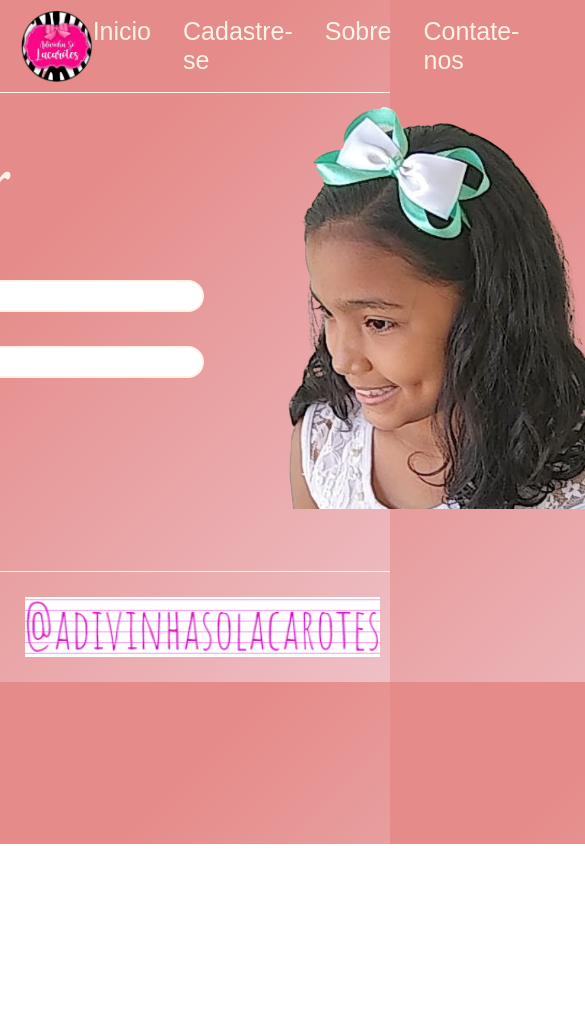
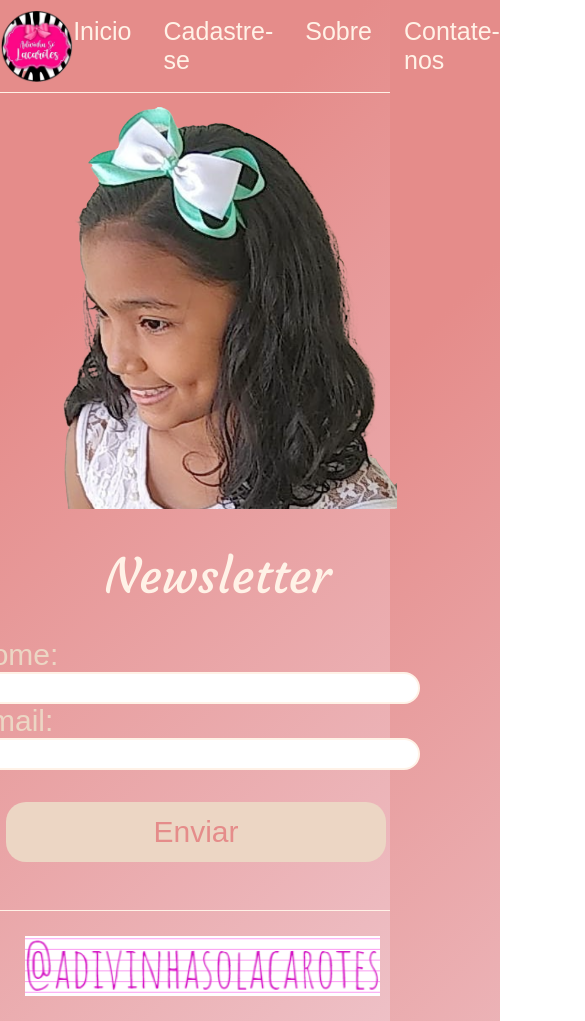
Before and after one commit to madsonmendes87/landinglacarote, a plain HTML site: page cadastrese.html in a window 390 px wide. Shown: the top 1021 px of the page, 585 px wide, since content can reach past the window. Before the commit the page ends 844 px from the top, so only its background shows below. Drawn offline with Linux system fonts and the light colour scheme; a web font is replaced by a local one.

Commit message:
responsividadeFinal

```diff
--- a/css/estilocadastro.css
+++ b/css/estilocadastro.css
@@ -104,3 +104,105 @@ body {
     display: block;
     margin: 0 auto;
 }
+
+@media (max-width:768px) {
+    .banner {
+        display: flex;
+        flex-direction: row;
+        padding: 10px 0%;;
+    }
+
+    .banner-logo {
+        height: flex;
+    }
+
+    .banner-menu {
+        display: flex;
+    }
+
+    .newsletterFormulario {
+        display: flex;
+        flex-direction: column;
+        align-items: center;
+        justify-content: center;
+
+    }
+
+    .newsletterFormulario-descritoTitulo {
+        font-family: 'Courgette', cursive;
+        font-weight: 400;
+        font-size: 3rem;
+        padding-left: 30%;
+        padding-top: 5%;
+        color: #FFF2E7;
+    }
+
+    .newsletterFormulario-imagem {
+        order: -1;
+    }
+
+    .newsletterFormulario-botao {
+        background-color: #ECD6C4;
+        width: 380px;
+        height: 60px;
+        border: none;
+        border-radius: 20px;
+        font-family: 'Dongle', sans-serif;
+        font-weight: 400;
+        font-size: 30px;
+        margin-left: 8%;
+        color: #e58c8a;
+    }
+
+}
+
+@media (max-width:480px) {
+    .banner {
+        display: flex;
+        flex-direction: row;
+        padding: 10px 0%;
+    }
+
+    .banner-logo {
+        height: flex;
+    }
+
+    .banner-menu {
+        display: flex;
+    }
+
+    .newsletterFormulario {
+        display: flex;
+        flex-direction: column;
+        align-items: center;
+        justify-content: center;
+
+    }
+
+    .newsletterFormulario-descritoTitulo {
+        font-family: 'Courgette', cursive;
+        font-weight: 400;
+        font-size: 3rem;
+        padding-left: 30%;
+        padding-top: 5%;
+        color: #FFF2E7;
+    }
+
+    .newsletterFormulario-imagem {
+        order: -1;
+    }
+
+    .newsletterFormulario-botao {
+        background-color: #ECD6C4;
+        width: 380px;
+        height: 60px;
+        border: none;
+        border-radius: 20px;
+        font-family: 'Dongle', sans-serif;
+        font-weight: 400;
+        font-size: 30px;
+        margin-left: 8%;
+        color: #e58c8a;
+    }
+
+}
--- a/css/estilos.css
+++ b/css/estilos.css
@@ -121,7 +121,7 @@ body {
     margin: 0 auto;
 }
 
-@media (max-width:750px) {
+@media (max-width:768px) {
     .banner {
         display: flex;
         flex-direction: row;
@@ -192,5 +192,77 @@ body {
         color: #FFF2E7;
 
     }
+}
 
+@media (max-width:480px) {
+    .banner {
+        display: flex;
+        flex-direction: row;
+        padding: 10px 0%;
+    }
+
+    .banner-logo {
+        height: flex;
+    }
+
+    .banner-menu {
+        display: flex;
+    }
+
+    .conteudoPrincipal {
+        display: flex;
+        flex-direction: column;
+        align-items: center;
+        justify-content: center;
+
+    }
+
+    .conteudoPrincipal-escritoTitulo {
+        font-family: 'Courgette', cursive;
+        font-weight: 400;
+        font-size: 3rem;
+        padding: 1% 0;
+        color: #FFF2E7;
+    }
+
+    .conteudoPrincipal-imagem {
+        order: -1;
+    }
+
+    .conteudoPrincipal-escritoSubtitulo {
+        font-family: 'Dongle', sans-serif;
+        font-weight: 400;
+        font-size: 2rem;
+        padding-left: 7%;
+        color: #ECD6C4;
+    }
+
+    .conteudoPrincipal-escritoBotao {
+        background-color: #ECD6C4;
+        width: 380px;
+        height: 60px;
+        border: none;
+        border-radius: 20px;
+        font-family: 'Dongle', sans-serif;
+        font-weight: 400;
+        font-size: 30px;
+        margin-left: 10%;
+        color: #e58c8a;
+    }
+
+    .conteudoSecundario-titulo {
+        padding-top: 48px;
+        font-family: 'Courgette', cursive;
+        font-weight: 400;
+        font-size: 1.5rem;
+        color: #FFF2E7;
+    }
+
+    .conteudoSecundario-paragrafo {
+        font-family: 'Dongle', sans-serif;
+        font-weight: 300;
+        font-size: 1.5rem;
+        color: #FFF2E7;
+
+    }
 }
--- a/css/estilosobre.css
+++ b/css/estilosobre.css
@@ -83,3 +83,77 @@ body {
     display: block;
     margin: 0 auto;
 }
+
+@media (max-width:768px) {
+    .banner {
+        display: flex;
+        flex-direction: row;
+        padding: 10px 0%;;
+    }
+
+    .banner-logo {
+        height: flex;
+    }
+
+    .banner-menu {
+        display: flex;
+    }
+
+    .sobrePrincipal {
+        display: flex;
+        flex-direction: column;
+        align-items: center;
+        justify-content: center;
+
+    }
+
+    .sobrePrincipal-escritoTitulo {
+        font-family: 'Courgette', cursive;
+        font-weight: 400;
+        font-size: 3rem;
+        padding-left: 30%;
+        padding-top: 5%;
+        color: #FFF2E7;
+    }
+
+    .sobrePrincipal-imagem {
+        order: -1;
+    }
+}
+
+@media (max-width:480px) {
+    .banner {
+        display: flex;
+        flex-direction: row;
+        padding: 10px 0%;
+    }
+
+    .banner-logo {
+        height: flex;
+    }
+
+    .banner-menu {
+        display: flex;
+    }
+
+    .sobrePrincipal {
+        display: flex;
+        flex-direction: column;
+        align-items: center;
+        justify-content: center;
+
+    }
+
+    .sobrePrincipal-escritoTitulo {
+        font-family: 'Courgette', cursive;
+        font-weight: 400;
+        font-size: 3rem;
+        padding-left: 30%;
+        padding-top: 5%;
+        color: #FFF2E7;
+    }
+
+    .sobrePrincipal-imagem {
+        order: -1;
+    }
+}
```
